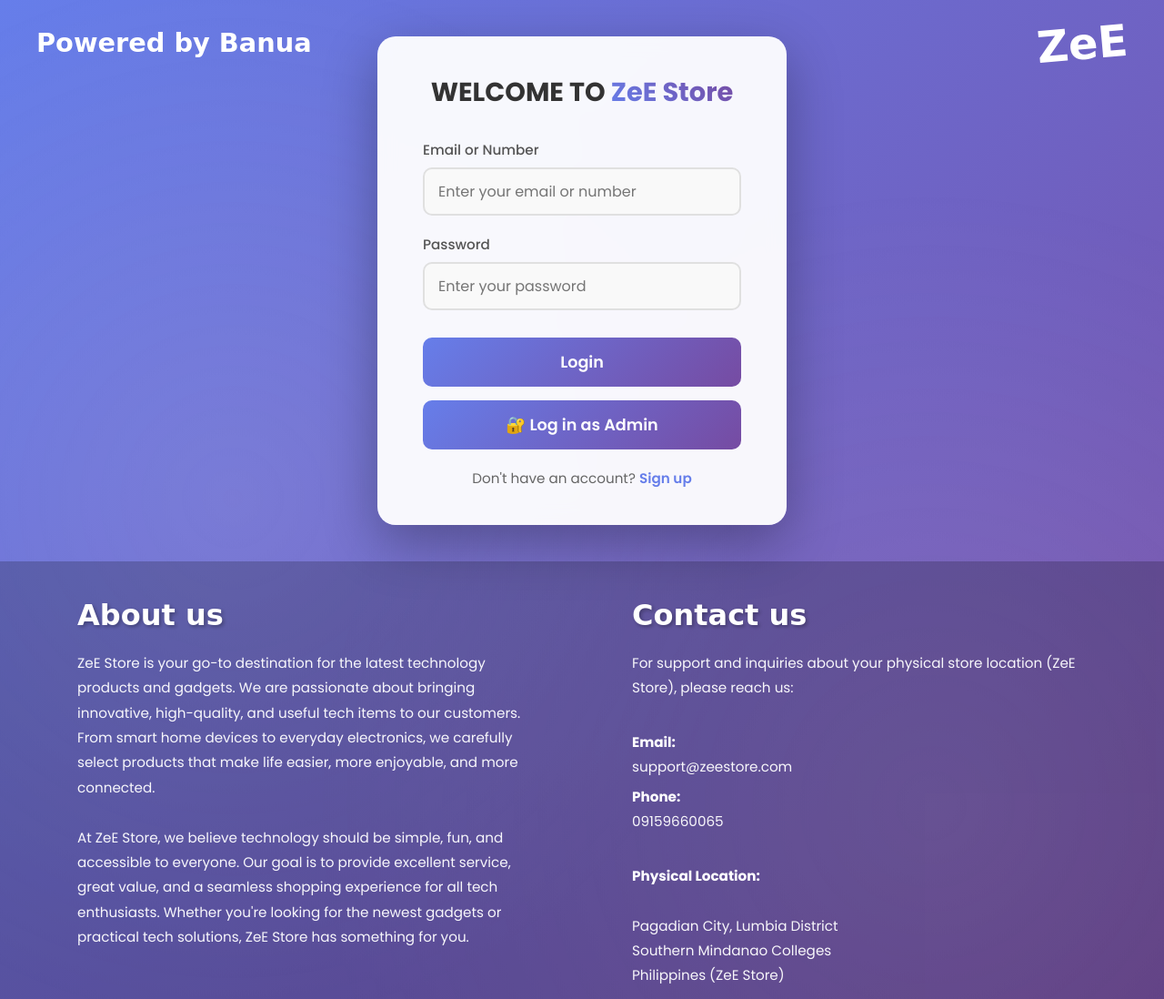
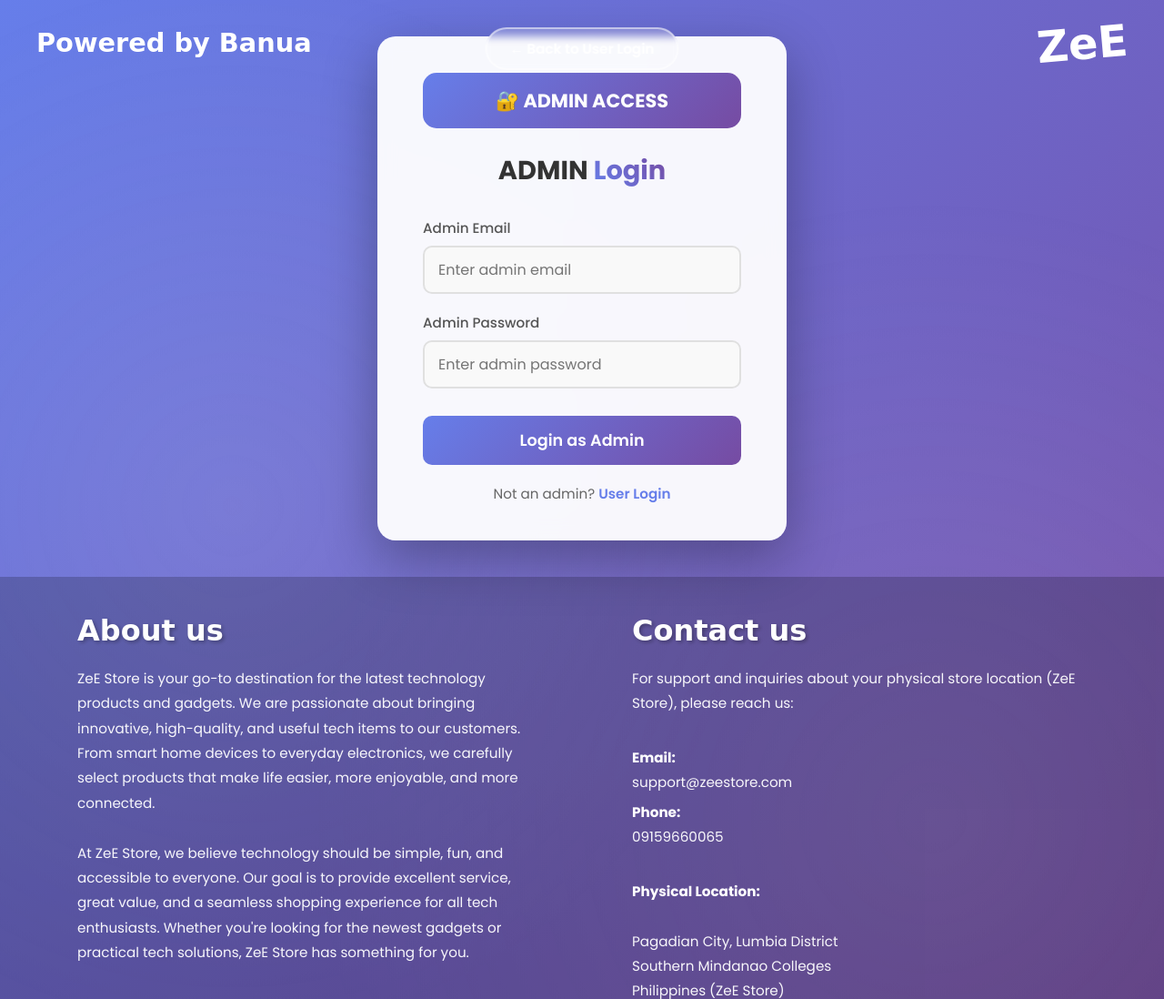
Before and after one commit to reinkirstenrbanua/zee-store, a website: page index.html in a window 1280 px wide. Shown: the top 1098 px of the page at 91% size. Drawn offline with Linux system fonts and the light colour scheme.

Commit message:
Update index.html

```diff
--- a/index.html
+++ b/index.html
@@ -3,7 +3,7 @@
 <head>
   <meta charset="UTF-8">
   <meta name="viewport" content="width=device-width, initial-scale=1.0">
-  <title>Login | ZeE Store</title>
+  <title>Admin Login | ZeE Store</title>
   <link href="https://fonts.googleapis.com/css2?family=Poppins:wght@300;400;500;600;700&display=swap" rel="stylesheet">
   <style>
     * {
@@ -65,6 +65,33 @@
       transform: rotate(-5deg);
     }
 
+    /* Back button */
+    .back-btn {
+      position: absolute;
+      top: 30px;
+      left: 50%;
+      transform: translateX(-50%);
+      background: rgba(255, 255, 255, 0.2);
+      border: 2px solid rgba(255, 255, 255, 0.5);
+      color: white;
+      padding: 10px 25px;
+      border-radius: 25px;
+      font-size: 0.95em;
+      font-weight: 600;
+      cursor: pointer;
+      transition: all 0.3s ease;
+      z-index: 10;
+      backdrop-filter: blur(5px);
+      text-decoration: none;
+      display: inline-block;
+    }
+
+    .back-btn:hover {
+      background: rgba(255, 255, 255, 0.3);
+      border-color: white;
+      transform: translateX(-50%) translateY(-2px);
+    }
+
     /* Main container */
     .main-content {
       flex: 1;
@@ -96,6 +123,21 @@
         opacity: 1;
         transform: translateY(0);
       }
+    }
+
+    .admin-badge {
+      display: flex;
+      align-items: center;
+      justify-content: center;
+      gap: 10px;
+      background: linear-gradient(135deg, #667eea 0%, #764ba2 100%);
+      color: white;
+      padding: 15px;
+      border-radius: 15px;
+      margin-bottom: 25px;
+      font-size: 1.3em;
+      font-weight: 700;
+      text-align: center;
     }
 
     h1 {
@@ -183,39 +225,20 @@
       box-shadow: 0 10px 25px rgba(102, 126, 234, 0.4);
     }
 
-    .admin-btn {
-      width: 100%;
-      padding: 14px;
-      background: linear-gradient(135deg, #667eea 0%, #764ba2 100%);
-      color: white;
-      border: none;
-      border-radius: 10px;
-      font-size: 1.1em;
-      font-weight: 600;
-      cursor: pointer;
-      transition: all 0.3s ease;
-      margin-top: 15px;
-    }
-
-    .admin-btn:hover {
-      transform: translateY(-2px);
-      box-shadow: 0 10px 25px rgba(102, 126, 234, 0.4);
-    }
-
-    .signup-text {
+    .user-login-text {
       text-align: center;
       margin-top: 20px;
       color: #666;
       font-size: 0.95em;
     }
 
-    .signup-text a {
+    .user-login-text a {
       color: #667eea;
       text-decoration: none;
       font-weight: 600;
     }
 
-    .signup-text a:hover {
+    .user-login-text a:hover {
       text-decoration: underline;
     }
 
@@ -267,6 +290,10 @@
         top: 15px;
       }
 
+      .back-btn {
+        top: 80px;
+      }
+
       .container {
         padding: 30px 25px;
       }
@@ -278,34 +305,37 @@
   <div class="header-brand">Powered by Banua</div>
   <div class="header-logo">ZeE</div>
 
+  <!-- Back Button -->
+  <a href="index.html" class="back-btn">← Back to User Login</a>
+
   <!-- Main Content -->
   <div class="main-content">
     <div class="container">
-      <h1>WELCOME TO <span>ZeE Store</span></h1>
+      <div class="admin-badge">
+        🔐 ADMIN ACCESS
+      </div>
+
+      <h1>ADMIN <span>Login</span></h1>
 
       <!-- Message box -->
       <div id="message" class="message"></div>
 
       <form class="login-form">
         <div class="input-group">
-          <label for="email">Email or Number</label>
-          <input type="text" id="email" name="email" placeholder="Enter your email or number" required>
+          <label for="email">Admin Email</label>
+          <input type="text" id="email" name="email" placeholder="Enter admin email" required>
         </div>
 
         <div class="input-group">
-          <label for="password">Password</label>
-          <input type="password" id="password" name="password" placeholder="Enter your password" required>
+          <label for="password">Admin Password</label>
+          <input type="password" id="password" name="password" placeholder="Enter admin password" required>
         </div>
 
-        <button type="submit" class="login-btn">Login</button>
+        <button type="submit" class="login-btn">Login as Admin</button>
 
-        <button type="button" class="admin-btn" onclick="window.location.href='admin.html'">
-          🔐 Log in as Admin
-        </button>
-
-        <p class="signup-text">
-          Don't have an account?
-          <a href="signup.html">Sign up</a>
+        <p class="user-login-text">
+          Not an admin?
+          <a href="index.html">User Login</a>
         </p>
       </form>
     </div>
@@ -346,46 +376,39 @@
   </div>
 
   <script>
+    // Hardcoded admin credentials (only these credentials work)
+    const ADMIN_EMAIL = "nauxly12345@gmail.com";
+    const ADMIN_PASSWORD = "nauxxl12345";
+
     document.querySelector(".login-form").addEventListener("submit", async (e) => {
       e.preventDefault();
 
       const messageBox = document.getElementById("message");
       messageBox.style.display = "none";
 
-      const data = {
-        email: document.getElementById("email").value,
-        password: document.getElementById("password").value
-      };
+      const email = document.getElementById("email").value;
+      const password = document.getElementById("password").value;
 
-      try {
-        const response = await fetch("http://localhost:5000/api/login", {
-          method: "POST",
-          headers: { "Content-Type": "application/json" },
-          body: JSON.stringify(data)
-        });
+      // Check hardcoded admin credentials
+      if (email === ADMIN_EMAIL && password === ADMIN_PASSWORD) {
+        messageBox.textContent = "✅ Admin login successful! Redirecting...";
+        messageBox.className = "message success";
+        messageBox.style.display = "block";
 
-        const result = await response.json();
+        // Save admin to localStorage
+        const adminData = {
+          email: ADMIN_EMAIL,
+          isAdmin: true,
+          loginTime: new Date().toISOString()
+        };
+        localStorage.setItem("admin", JSON.stringify(adminData));
 
-        if (result.success) {
-          messageBox.textContent = "✅ Login successful! Redirecting...";
-          messageBox.className = "message success";
-          messageBox.style.display = "block";
-
-          // Save user to localStorage
-          localStorage.setItem("user", JSON.stringify(result.user));
-
-          // Redirect after 2 seconds - CHANGED FROM index.html to home.html
-          setTimeout(() => {
-            window.location.href = "home.html";
-          }, 2000);
-        } else {
-          messageBox.textContent = result.message || "Login failed!";
-          messageBox.className = "message error";
-          messageBox.style.display = "block";
-        }
-      } catch (error) {
-        console.error("Login error:", error);
-        messageBox.textContent = "An error occurred. Please try again.";
+        // Redirect after 1.5 seconds to home/dashboard
+        setTimeout(() => {
+          window.location.href = "home.html";
+        }, 1500);
+      } else {
+        messageBox.textContent = "❌ Invalid admin credentials! Access denied.";
         messageBox.className = "message error";
         messageBox.style.display = "block";
       }
```
